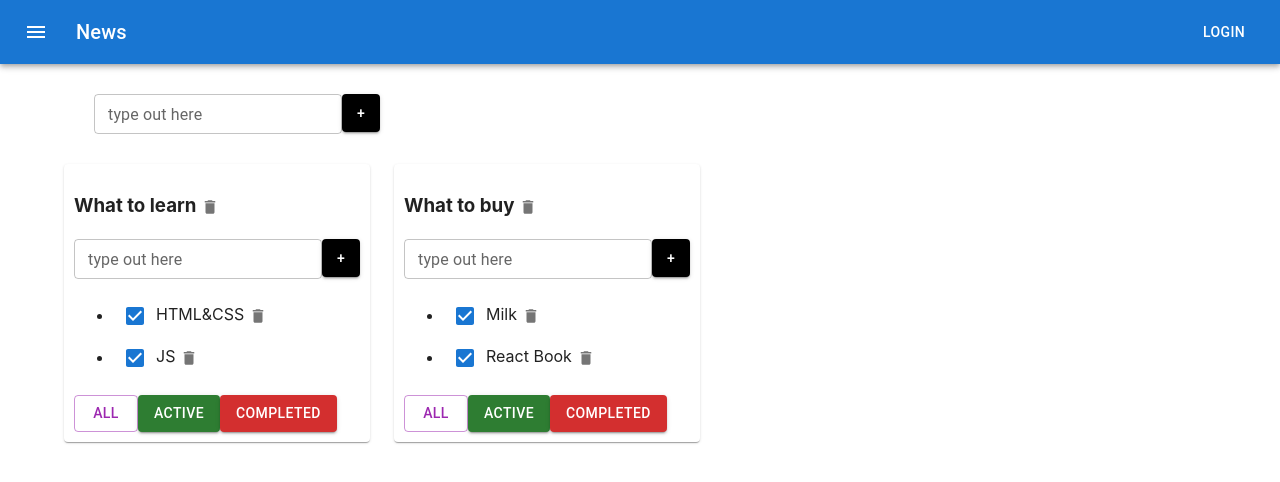
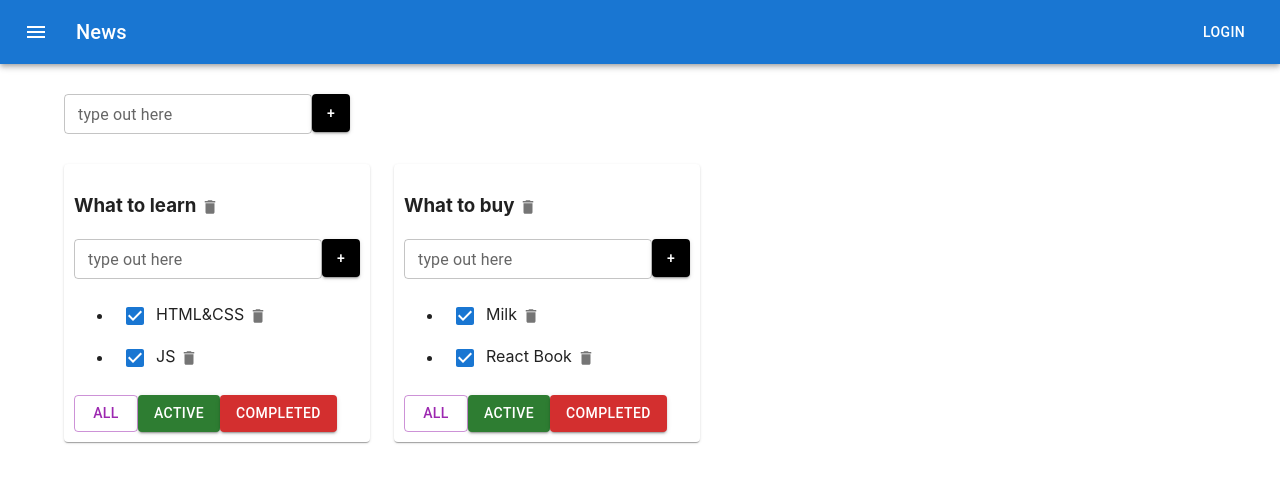
Before and after one commit to WhiteQuennAnn/todolist_01, a React (Create React App) app: page / in a window 1280 px wide. Shown: the top 482 px of the page. Built offline with nearby package versions, Linux system fonts and the light colour scheme.

Commit message:
lesson 7

```diff
--- a/src/App.tsx
+++ b/src/App.tsx
@@ -125,7 +125,7 @@ function App() {
             <ButtonAppBar/>
 
             <Container fixed>
-                <Grid container style={{padding: "30px"}}>
+                <Grid container style={{padding: "30px 30px 30px 0px"}}>
 
                     <AddItemForm addItem={addTodolist}/>
                 </Grid>
```
